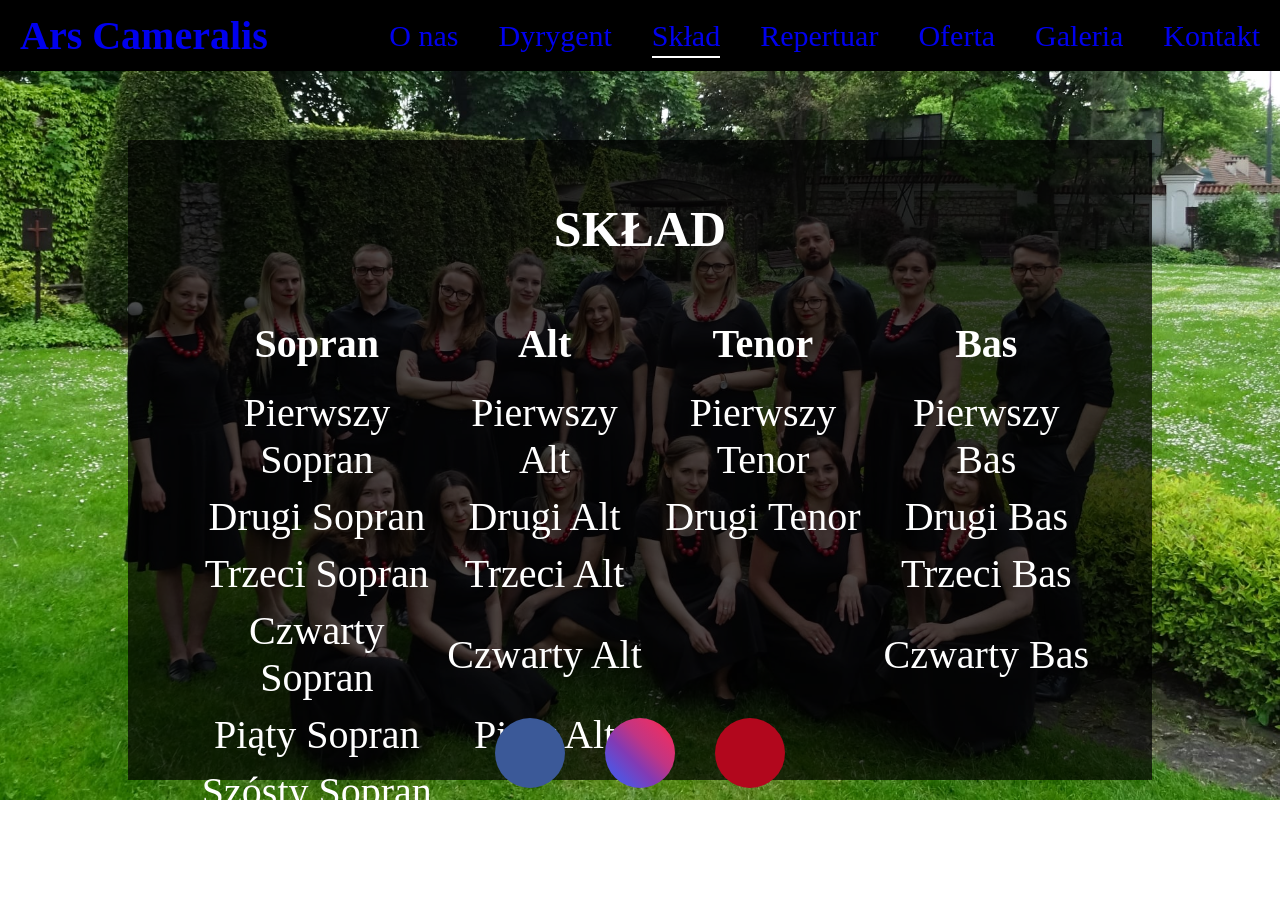
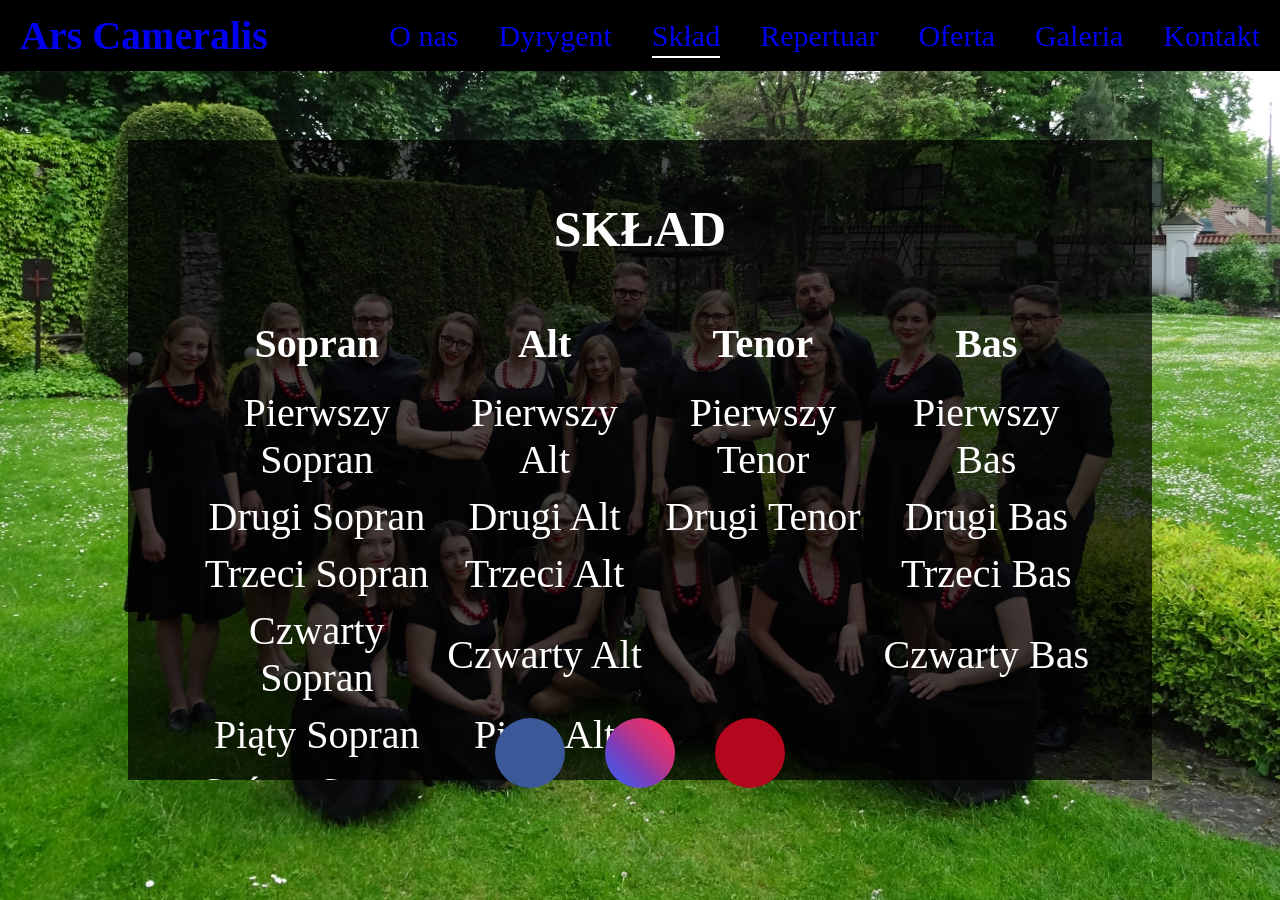
Before and after one commit to piotr-rajtar/ars-cameralis, a Vue app: page /members in a window 1280 px wide. Before the commit the page ends 817 px from the top, so only its background shows below. Built offline with nearby package versions, Linux system fonts and the light colour scheme; some icons are missing.

Commit message:
Correct content display on smaller screen

```diff
--- a/src/App.vue
+++ b/src/App.vue
@@ -27,7 +27,7 @@ export default class App extends Vue {}
   background-position: center center;
   background-size: cover;
   width: 100%;
-  height: 100vh;
+  min-height: 100%;
 
   @include screen-medium {
     background-size: contain;
--- a/src/components/about/About.vue
+++ b/src/components/about/About.vue
@@ -31,17 +31,17 @@ export default class About extends Vue {
 }
 
 .textContainer {
-  margin-top: 35 * $spacing-unit;
+  margin: 35 * $spacing-unit 0 30 * $spacing-unit;
   padding: 15 * $spacing-unit;
   width: 80%;
   max-height: 80vh;
   background: $overlay;
   color: $secondary-color;
+  overflow-y: scroll;
 
   @include screen-medium {
     padding: 5 * $spacing-unit;
     max-height: 70vh;
-    overflow-y: scroll;
   }
 }
 
--- a/src/components/conductor/Conductor.vue
+++ b/src/components/conductor/Conductor.vue
@@ -34,17 +34,17 @@ export default class Conductor extends Vue {
 }
 
 .conductor {
-  margin-top: 35 * $spacing-unit;
+  margin: 35 * $spacing-unit 0 30 * $spacing-unit;
   padding: 15 * $spacing-unit;
   width: 80%;
   max-height: 80vh;
   background: $overlay;
   color: $secondary-color;
+  overflow-y: scroll;
 
   @include screen-medium {
     padding: 5 * $spacing-unit;
     max-height: 70vh;
-    overflow-y: scroll;
   }
 }
 
--- a/src/components/members/Members.vue
+++ b/src/components/members/Members.vue
@@ -82,7 +82,7 @@ export default class Members extends Vue {
 }
 
 .members {
-  margin-top: 35 * $spacing-unit;
+  margin: 35 * $spacing-unit 0 30 * $spacing-unit;
   padding: 15 * $spacing-unit;
   width: 80%;
   max-height: 80vh;
@@ -90,11 +90,11 @@ export default class Members extends Vue {
   color: $secondary-color;
   display: flex;
   flex-direction: column;
+  overflow-y: scroll;
 
   @include screen-medium {
     padding: 5 * $spacing-unit;
     max-height: 70vh;
-    overflow-y: scroll;
   }
 }
 
```
